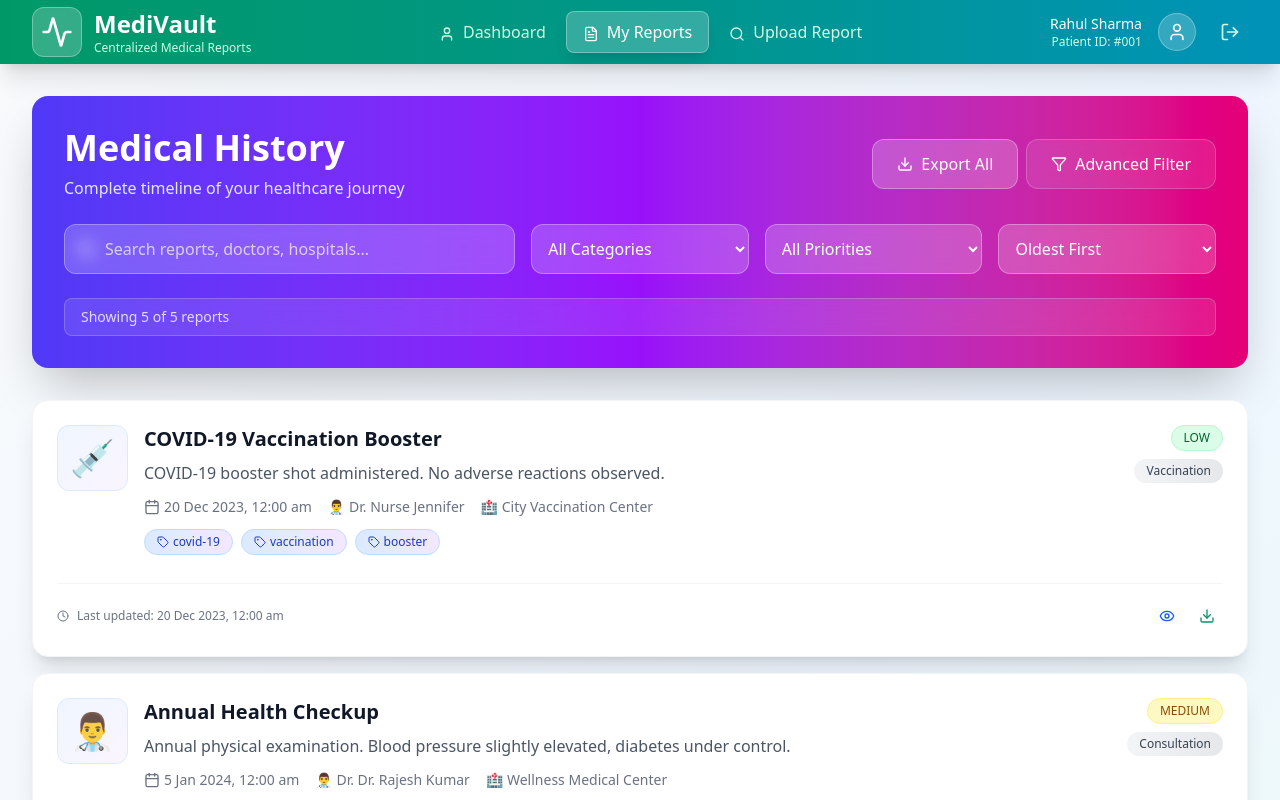
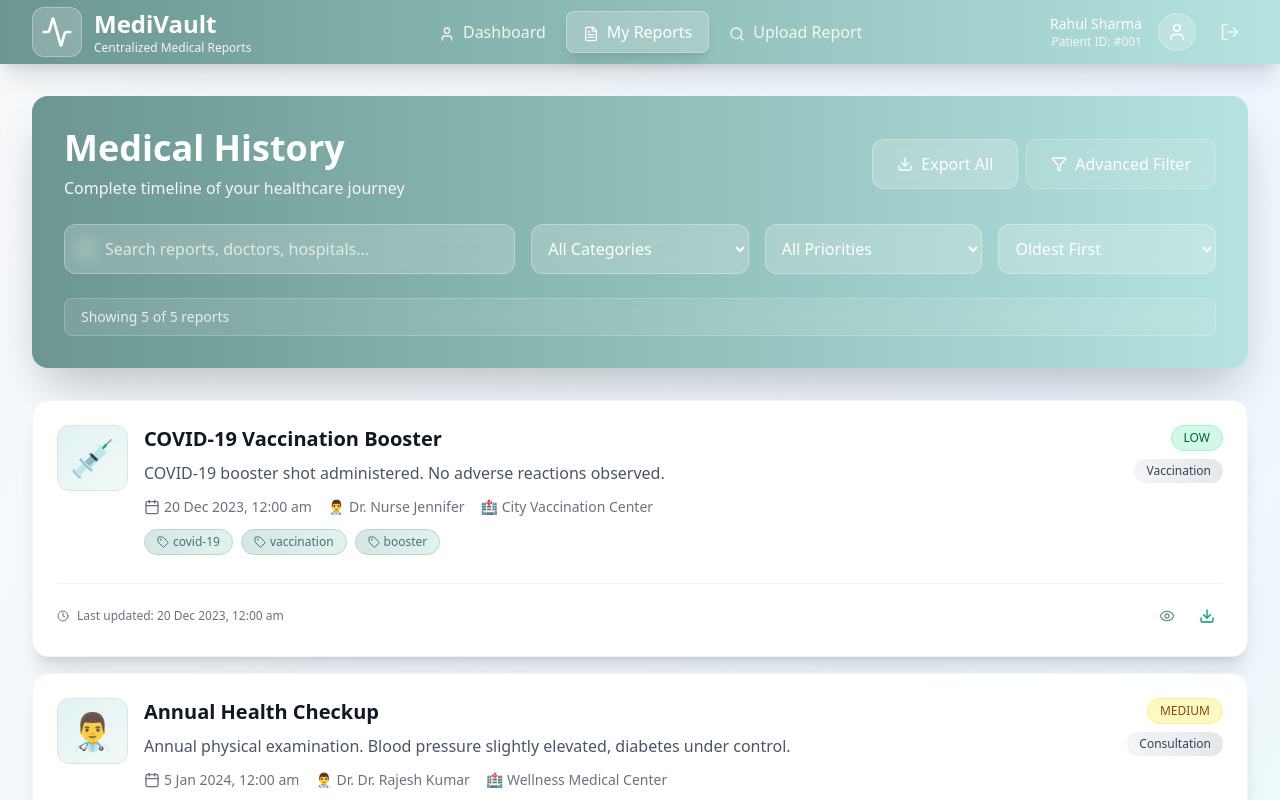
Before and after one commit to 844brijeshkumar/hospital-frontend, a React (Vite) app: page /test in a window 1280 px wide. Both pictures are taken after a click on the button "My Reports". Shown: the top 800 px of the page. Built offline with nearby package versions, Linux system fonts and the light colour scheme.

Commit message:
color changed

```diff
--- a/src/components/Header/index.jsx
+++ b/src/components/Header/index.jsx
@@ -1,8 +1,8 @@
 import { Activity, User, FileText, Search, LogOut } from "lucide-react";
 
-const index = ({ activeView, onViewChange, patientName }) => {
+const Header = ({ activeView, onViewChange, patientName }) => {
   return (
-    <header className="bg-gradient-to-r from-emerald-600 via-teal-600 to-cyan-600 shadow-xl">
+    <header className="bg-gradient-to-r from-[#6B9691] via-[#8FBEB9] to-[#B5E3E0] shadow-xl">
       <div className="max-w-7xl mx-auto px-4 sm:px-6 lg:px-8">
         <div className="flex justify-between items-center h-16">
           {/* Logo */}
@@ -12,7 +12,7 @@ const index = ({ activeView, onViewChange, patientName }) => {
             </div>
             <div>
               <h1 className="text-2xl font-bold text-white">MediVault</h1>
-              <p className="text-xs text-emerald-100">
+              <p className="text-xs text-stone-100">
                 Centralized Medical Reports
               </p>
             </div>
@@ -25,7 +25,7 @@ const index = ({ activeView, onViewChange, patientName }) => {
               className={`px-4 py-2 rounded-lg font-medium transition-all duration-200 ${
                 activeView === "dashboard"
                   ? "bg-white/20 text-white shadow-lg backdrop-blur-sm border border-white/30"
-                  : "text-emerald-100 hover:text-white hover:bg-white/10"
+                  : "text-stone-100 hover:text-white hover:bg-white/10"
               }`}
             >
               <User className="inline h-4 w-4 mr-2" />
@@ -36,7 +36,7 @@ const index = ({ activeView, onViewChange, patientName }) => {
               className={`px-4 py-2 rounded-lg font-medium transition-all duration-200 ${
                 activeView === "reports"
                   ? "bg-white/20 text-white shadow-lg backdrop-blur-sm border border-white/30"
-                  : "text-emerald-100 hover:text-white hover:bg-white/10"
+                  : "text-stone-100 hover:text-white hover:bg-white/10"
               }`}
             >
               <FileText className="inline h-4 w-4 mr-2" />
@@ -47,7 +47,7 @@ const index = ({ activeView, onViewChange, patientName }) => {
               className={`px-4 py-2 rounded-lg font-medium transition-all duration-200 ${
                 activeView === "upload"
                   ? "bg-white/20 text-white shadow-lg backdrop-blur-sm border border-white/30"
-                  : "text-emerald-100 hover:text-white hover:bg-white/10"
+                  : "text-stone-100 hover:text-white hover:bg-white/10"
               }`}
             >
               <Search className="inline h-4 w-4 mr-2" />
@@ -59,12 +59,12 @@ const index = ({ activeView, onViewChange, patientName }) => {
           <div className="flex items-center space-x-4">
             <div className="text-right hidden sm:block">
               <p className="text-sm font-medium text-white">{patientName}</p>
-              <p className="text-xs text-emerald-100">Patient ID: #001</p>
+              <p className="text-xs text-stone-100">Patient ID: #001</p>
             </div>
             <div className="bg-white/20 backdrop-blur-sm p-2 rounded-full border border-white/30">
               <User className="h-5 w-5 text-white" />
             </div>
-            <button className="text-emerald-100 hover:text-white transition-colors p-2 rounded-lg hover:bg-white/10">
+            <button className="text-stone-100 hover:text-white transition-colors p-2 rounded-lg hover:bg-white/10">
               <LogOut className="h-5 w-5" />
             </button>
           </div>
@@ -78,7 +78,7 @@ const index = ({ activeView, onViewChange, patientName }) => {
               className={`flex-1 px-3 py-2 rounded-lg text-sm font-medium transition-all duration-200 ${
                 activeView === "dashboard"
                   ? "bg-white/20 text-white backdrop-blur-sm"
-                  : "text-emerald-100 hover:text-white hover:bg-white/10"
+                  : "text-stone-100 hover:text-white hover:bg-white/10"
               }`}
             >
               Dashboard
@@ -88,7 +88,7 @@ const index = ({ activeView, onViewChange, patientName }) => {
               className={`flex-1 px-3 py-2 rounded-lg text-sm font-medium transition-all duration-200 ${
                 activeView === "reports"
                   ? "bg-white/20 text-white backdrop-blur-sm"
-                  : "text-emerald-100 hover:text-white hover:bg-white/10"
+                  : "text-stone-100 hover:text-white hover:bg-white/10"
               }`}
             >
               Reports
@@ -98,7 +98,7 @@ const index = ({ activeView, onViewChange, patientName }) => {
               className={`flex-1 px-3 py-2 rounded-lg text-sm font-medium transition-all duration-200 ${
                 activeView === "upload"
                   ? "bg-white/20 text-white backdrop-blur-sm"
-                  : "text-emerald-100 hover:text-white hover:bg-white/10"
+                  : "text-stone-100 hover:text-white hover:bg-white/10"
               }`}
             >
               Upload
@@ -110,4 +110,4 @@ const index = ({ activeView, onViewChange, patientName }) => {
   );
 };
 
-export default index;
+export default Header;
--- a/src/components/MedicalHistory/index.jsx
+++ b/src/components/MedicalHistory/index.jsx
@@ -8,13 +8,15 @@ import {
   Tag,
   Clock,
 } from "lucide-react";
-const index = ({ reports }) => {
+
+const Reports = ({ reports }) => {
   const [searchTerm, setSearchTerm] = useState("");
   const [selectedCategory, setSelectedCategory] = useState("all");
   const [selectedPriority, setSelectedPriority] = useState("all");
-  const [sortBy, setSortBy] = useState("date"); // default sort by date
+  const [sortBy, setSortBy] = useState("date");
   const [sortOrder, setSortOrder] = useState("asc");
 
+  // Define categories and priorities for the filter options
   const categories = [
     { value: "all", label: "All Categories" },
     { value: "lab", label: "Lab Tests" },
@@ -34,6 +36,7 @@ const index = ({ reports }) => {
     { value: "low", label: "Low" },
   ];
 
+  // Use useMemo to filter and sort reports efficiently
   const filteredAndSortedReports = useMemo(() => {
     let filtered = reports.filter((report) => {
       const matchesSearch =
@@ -50,7 +53,7 @@ const index = ({ reports }) => {
       return matchesSearch && matchesCategory && matchesPriority;
     });
 
-    // Sort reports
+    // Sort reports based on selected criteria
     filtered.sort((a, b) => {
       if (sortBy === "date") {
         const dateA = new Date(a.date).getTime();
@@ -77,6 +80,7 @@ const index = ({ reports }) => {
     sortOrder,
   ]);
 
+  // Helper function to get the appropriate emoji icon for a report category
   const getCategoryIcon = (category) => {
     switch (category) {
       case "lab":
@@ -88,7 +92,7 @@ const index = ({ reports }) => {
       case "consultation":
         return "👨‍⚕️";
       case "surgery":
-        return "🏥";
+        return "�";
       case "vaccination":
         return "💉";
       default:
@@ -96,6 +100,7 @@ const index = ({ reports }) => {
     }
   };
 
+  // Helper function to format the date
   const formatDate = (date) => {
     return new Intl.DateTimeFormat("en-IN", {
       year: "numeric",
@@ -103,9 +108,10 @@ const index = ({ reports }) => {
       day: "numeric",
       hour: "2-digit",
       minute: "2-digit",
-    }).format(date);
+    }).format(new Date(date));
   };
 
+  // Helper function to get the Tailwind CSS classes for priority color
   const getPriorityColor = (priority) => {
     switch (priority) {
       case "critical":
@@ -115,7 +121,7 @@ const index = ({ reports }) => {
       case "medium":
         return "bg-yellow-100 text-yellow-800 border-yellow-200";
       case "low":
-        return "bg-green-100 text-green-800 border-green-200";
+        return "bg-emerald-100 text-emerald-800 border-emerald-200";
       default:
         return "bg-gray-100 text-gray-800 border-gray-200";
     }
@@ -123,12 +129,12 @@ const index = ({ reports }) => {
 
   return (
     <div className="max-w-7xl mx-auto px-4 sm:px-6 lg:px-8 py-8">
-      {/* Header */}
-      <div className="bg-gradient-to-r from-indigo-600 via-purple-600 to-pink-600 rounded-2xl shadow-2xl p-8 mb-8 text-white">
+      {/* Header with the new color gradient */}
+      <div className="bg-gradient-to-r from-[#6B9691] via-[#8FBEB9] to-[#B5E3E0] rounded-2xl shadow-2xl p-8 mb-8 text-white">
         <div className="flex flex-col md:flex-row md:items-center md:justify-between mb-6">
           <div>
             <h1 className="text-4xl font-bold mb-2">Medical History</h1>
-            <p className="text-indigo-100">
+            <p className="text-stone-100">
               Complete timeline of your healthcare journey
             </p>
           </div>
@@ -212,7 +218,7 @@ const index = ({ reports }) => {
             <div className="p-6">
               <div className="flex items-start justify-between mb-4">
                 <div className="flex items-start space-x-4">
-                  <div className="text-4xl bg-gradient-to-br from-blue-50 to-purple-50 p-3 rounded-xl border border-blue-100">
+                  <div className="text-4xl bg-gradient-to-br from-[#E1F3F1] to-[#F1F9F8] p-3 rounded-xl border border-[#D5E6E4]">
                     {getCategoryIcon(report.category)}
                   </div>
                   <div className="flex-1">
@@ -236,7 +242,7 @@ const index = ({ reports }) => {
                         {report.tags.map((tag, index) => (
                           <span
                             key={index}
-                            className="inline-flex items-center px-3 py-1 rounded-full text-xs bg-gradient-to-r from-blue-100 to-purple-100 text-blue-800 border border-blue-200"
+                            className="inline-flex items-center px-3 py-1 rounded-full text-xs bg-gradient-to-r from-[#D5E6E4] to-[#E1F3F1] text-[#4A726E] border border-[#B5D6D3]"
                           >
                             <Tag className="h-3 w-3 mr-1" />
                             {tag}
@@ -268,7 +274,7 @@ const index = ({ reports }) => {
                   <span>Last updated: {formatDate(report.date)}</span>
                 </div>
                 <div className="flex items-center space-x-2">
-                  <button className="text-blue-600 hover:text-blue-700 p-2 rounded-xl hover:bg-gradient-to-r hover:from-blue-50 hover:to-purple-50 transition-all duration-200">
+                  <button className="text-[#6B9691] hover:text-[#58807C] p-2 rounded-xl hover:bg-[#F1F9F8] transition-all duration-200">
                     <Eye className="h-4 w-4" />
                   </button>
                   <button className="text-emerald-600 hover:text-emerald-700 p-2 rounded-xl hover:bg-emerald-50 transition-all duration-200">
@@ -299,4 +305,4 @@ const index = ({ reports }) => {
   );
 };
 
-export default index;
+export default Reports;
--- a/src/components/PatientDashboard/index.jsx
+++ b/src/components/PatientDashboard/index.jsx
@@ -9,18 +9,21 @@ import {
   Clock,
 } from "lucide-react";
 
-const index = ({ patient, reports }) => {
+const Dashboard = ({ patient, reports }) => {
+  // Slice the reports to show only the 3 most recent
   const recentReports = reports.slice(0, 3);
+  // Filter for high priority reports
   const criticalReports = reports.filter(
     (r) => r.priority === "critical" || r.priority === "high"
   );
 
+  // Helper function to get the appropriate emoji icon for a report category
   const getCategoryIcon = (category) => {
     switch (category) {
       case "lab":
         return "🧪";
       case "imaging":
-        return "📊";
+        return "�";
       case "prescription":
         return "💊";
       case "consultation":
@@ -34,14 +37,16 @@ const index = ({ patient, reports }) => {
     }
   };
 
+  // Helper function to format the date
   const formatDate = (date) => {
     return new Intl.DateTimeFormat("en-IN", {
       year: "numeric",
       month: "short",
       day: "numeric",
-    }).format(date);
+    }).format(new Date(date));
   };
 
+  // Helper function to calculate the patient's age
   const getAge = () => {
     const today = new Date();
     const birthDate = new Date(patient.dateOfBirth);
@@ -58,16 +63,14 @@ const index = ({ patient, reports }) => {
 
   return (
     <div className="max-w-7xl mx-auto px-4 sm:px-6 lg:px-8 py-8">
-      {/* Welcome Section */}
-      <div className="bg-gradient-to-r from-purple-600 via-blue-600 to-emerald-600 rounded-2xl p-8 text-white mb-8 shadow-2xl">
+      {/* Welcome Section with the new gradient */}
+      <div className="bg-gradient-to-r from-[#6B9691] via-[#8FBEB9] to-[#B5E3E0] rounded-2xl p-8 text-white mb-8 shadow-2xl">
         <div className="flex flex-col md:flex-row md:items-center md:justify-between">
           <div>
             <h1 className="text-3xl font-bold mb-2">
               Welcome back, {patient.name}!
             </h1>
-            <p className="text-purple-100">
-              Your complete medical history at a glance
-            </p>
+            <p className="text-stone-100">Your complete medical history at a glance</p>
           </div>
           <div className="mt-4 md:mt-0">
             <div className="bg-white/20 backdrop-blur-sm rounded-xl p-4 border border-white/30">
@@ -295,4 +298,4 @@ const index = ({ patient, reports }) => {
   );
 };
 
-export default index;
+export default Dashboard;
```
